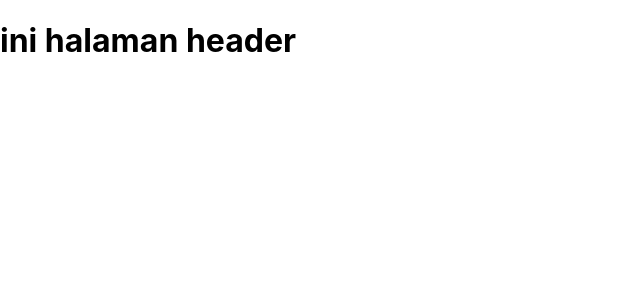
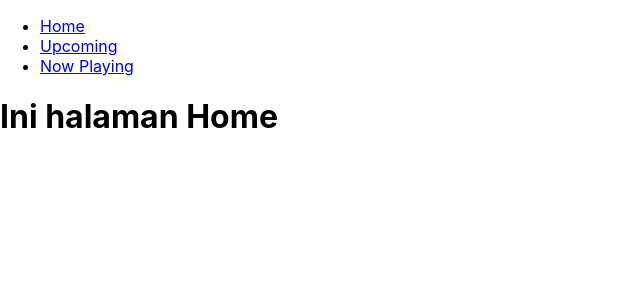
Before and after one commit to mohammedazez/react-cart-redux, a React (Create React App) app: page / in a window 1280 px wide. Shown: the top 300 px of the page, without its empty margins (0-640 px from the left). Built offline with nearby package versions, Linux system fonts and the light colour scheme.

Commit message:
add antd and react router dom

```diff
--- a/package.json
+++ b/package.json
@@ -6,6 +6,7 @@
     "@testing-library/jest-dom": "^4.2.4",
     "@testing-library/react": "^9.3.2",
     "@testing-library/user-event": "^7.1.2",
+    "antd": "^4.6.6",
     "axios": "^0.20.0",
     "react": "^16.13.1",
     "react-dom": "^16.13.1",
--- a/src/App.js
+++ b/src/App.js
@@ -1,6 +1,6 @@
 import React from "react";
 import "./App.css";
-import { BrowserRouter as Router, Switch, Route, Link } from "react-router-dom";
+import { BrowserRouter as Router, Switch, Route } from "react-router-dom";
 // Import Components
 import Header from "./Components/Header";
 import MovieNowPlaying from "./Components/MovieNowPlaying";
@@ -11,17 +11,15 @@ function App() {
   return (
     <Router>
       <div>
+        <Header />
         <Switch>
-          <Route>
-            <Header />
-          </Route>
-          <Route>
+          <Route exact path="/">
             <Home />
           </Route>
-          <Route>
+          <Route path="/upcoming">
             <MovieNowPlaying />
           </Route>
-          <Route>
+          <Route path="/nowplaying">
             <Upcoming />
           </Route>
         </Switch>
--- a/src/Components/Header.css
+++ /dev/null
@@ -1,5 +0,0 @@
-.picture {
-  max-width: 100%;
-  height: 40px;
-  width: 40px;
-}
--- a/src/Components/Header.js
+++ b/src/Components/Header.js
@@ -1,9 +1,20 @@
 import React from "react";
+import { Link } from "react-router-dom";
 
 function Header() {
   return (
-    <div>
-      <h1>ini halaman header</h1>
+    <div className="app">
+      <ul>
+        <li>
+          <Link to="/">Home</Link>
+        </li>
+        <li>
+          <Link to="/upcoming">Upcoming</Link>
+        </li>
+        <li>
+          <Link to="nowplaying">Now Playing</Link>
+        </li>
+      </ul>
     </div>
   );
 }
```
Also changed, not shown: 1 other file (tests, documents, lock files or other folders).
